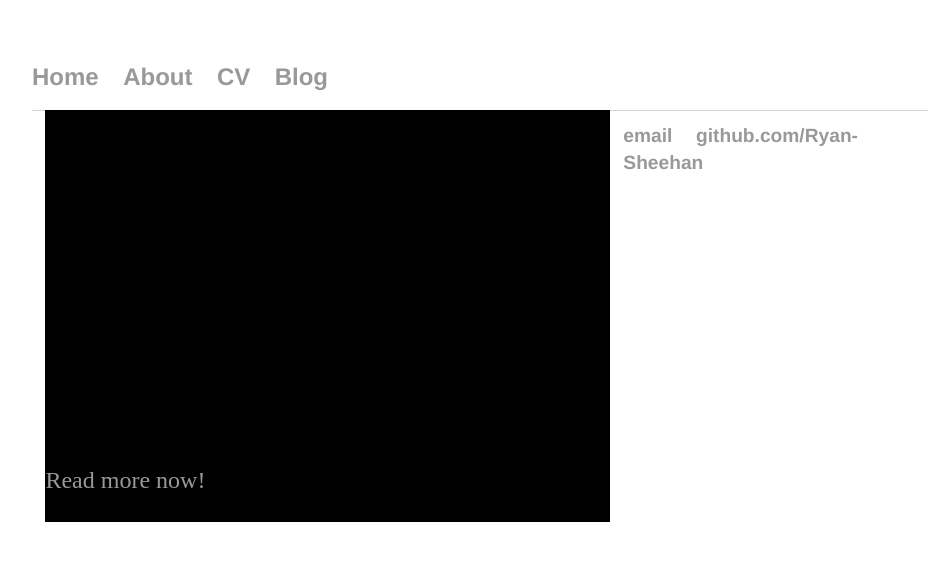
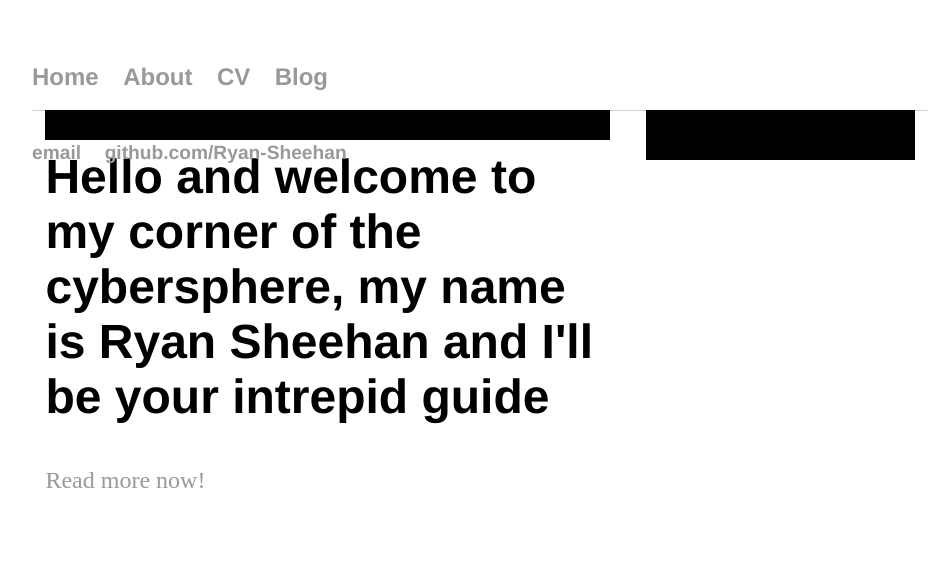
Before and after one commit to Ryan-Sheehan/Ryan-Sheehan.github.io, a Jekyll site: the page built from index.html, in a window 1280 px wide. Shown: the top 561 px of the page, without its empty margins (160-1106 px from the left). Built offline with Jekyll 4.4.1, drawn with Linux system fonts in a browser that asks for light colours.

Commit message:
Update main.css

```diff
--- a/css/main.css
+++ b/css/main.css
@@ -51,11 +51,13 @@
     float: left;
     margin: 0 1.5%;
     width: 63%;
+    height: 30px;
     background-color: black;
 }
 aside {
     float: right;
     margin: 0 1.5%;
     width: 30%;
+    height: 50px;
     background-color: black;
 }
```
